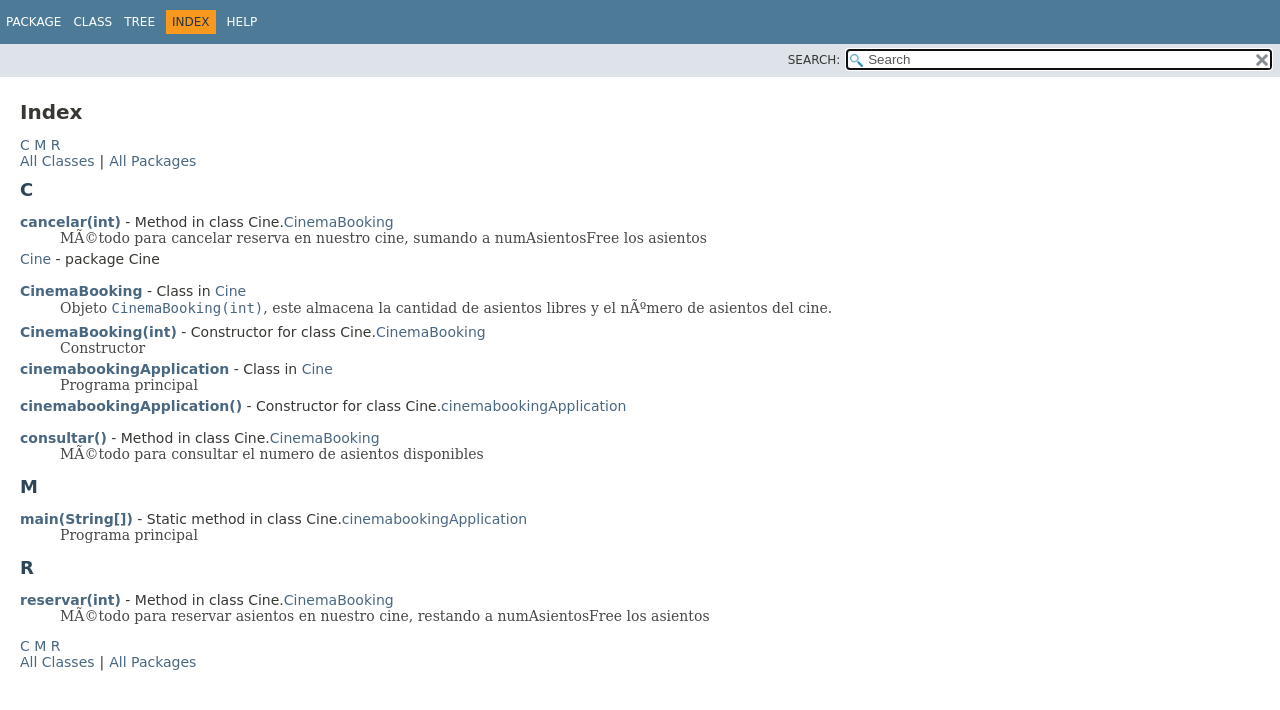
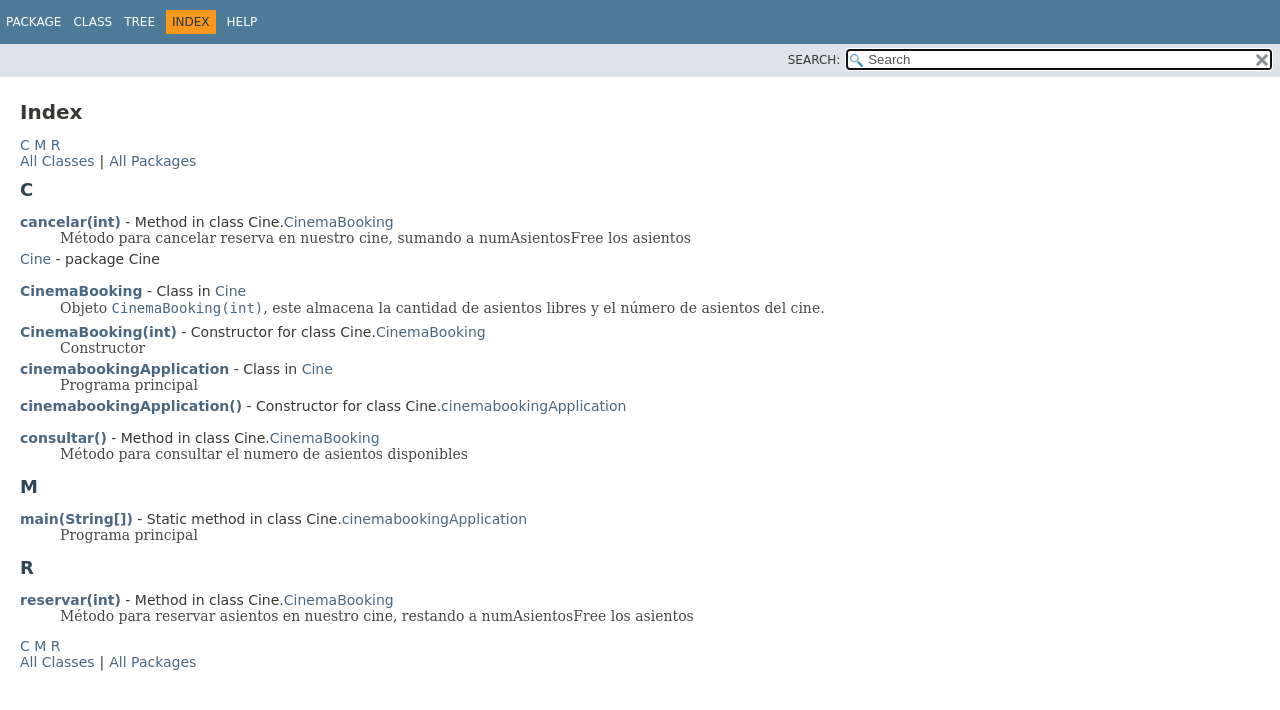
Before and after one commit to Jose76Tron/Cine_Proyecto_UT6_ETS, a plain HTML site: page docs/index-all.html in a window 1280 px wide. Drawn offline with Linux system fonts and the light colour scheme; a web font is replaced by a local one.

Commit message:
Javadoc UTF8

```diff
--- a/docs/index-all.html
+++ b/docs/index-all.html
@@ -2,10 +2,10 @@
 <!-- NewPage -->
 <html lang="es">
 <head>
-<!-- Generated by javadoc (16) on Thu Jun 10 11:54:07 WEST 2021 -->
+<!-- Generated by javadoc (16) on Thu Jun 10 12:08:52 WEST 2021 -->
 <title>Index</title>
 <meta name="viewport" content="width=device-width, initial-scale=1">
-<meta http-equiv="Content-Type" content="text/html; charset=utf-8">
+<meta http-equiv="Content-Type" content="text/html; charset=UTF-8">
 <meta name="dc.created" content="2021-06-10">
 <meta name="description" content="index">
 <meta name="generator" content="javadoc/IndexWriter">
@@ -57,7 +57,7 @@ loadScripts(document, 'script');</script>
 <dl class="index">
 <dt><span class="member-name-link"><a href="Cine/CinemaBooking.html#cancelar(int)">cancelar(int)</a></span> - Method in class Cine.<a href="Cine/CinemaBooking.html" title="class in Cine">CinemaBooking</a></dt>
 <dd>
-<div class="block">MÃ©todo para cancelar reserva en nuestro cine, sumando a numAsientosFree los
+<div class="block">Método para cancelar reserva en nuestro cine, sumando a numAsientosFree los
  asientos</div>
 </dd>
 <dt><a href="Cine/package-summary.html">Cine</a> - package Cine</dt>
@@ -65,7 +65,7 @@ loadScripts(document, 'script');</script>
 <dt><a href="Cine/CinemaBooking.html" title="class in Cine"><span class="type-name-link">CinemaBooking</span></a> - Class in <a href="Cine/package-summary.html">Cine</a></dt>
 <dd>
 <div class="block">Objeto <a href="Cine/CinemaBooking.html#%3Cinit%3E(int)"><code>CinemaBooking(int)</code></a>, este almacena la cantidad de asientos libres y
- el nÃºmero de asientos del cine.</div>
+ el número de asientos del cine.</div>
 </dd>
 <dt><span class="member-name-link"><a href="Cine/CinemaBooking.html#%3Cinit%3E(int)">CinemaBooking(int)</a></span> - Constructor for class Cine.<a href="Cine/CinemaBooking.html" title="class in Cine">CinemaBooking</a></dt>
 <dd>
@@ -79,7 +79,7 @@ loadScripts(document, 'script');</script>
 <dd>&nbsp;</dd>
 <dt><span class="member-name-link"><a href="Cine/CinemaBooking.html#consultar()">consultar()</a></span> - Method in class Cine.<a href="Cine/CinemaBooking.html" title="class in Cine">CinemaBooking</a></dt>
 <dd>
-<div class="block">MÃ©todo para consultar el numero de asientos disponibles</div>
+<div class="block">Método para consultar el numero de asientos disponibles</div>
 </dd>
 </dl>
 <h2 class="title" id="I:M">M</h2>
@@ -93,7 +93,7 @@ loadScripts(document, 'script');</script>
 <dl class="index">
 <dt><span class="member-name-link"><a href="Cine/CinemaBooking.html#reservar(int)">reservar(int)</a></span> - Method in class Cine.<a href="Cine/CinemaBooking.html" title="class in Cine">CinemaBooking</a></dt>
 <dd>
-<div class="block">MÃ©todo para reservar asientos en nuestro cine, restando a numAsientosFree los
+<div class="block">Método para reservar asientos en nuestro cine, restando a numAsientosFree los
  asientos</div>
 </dd>
 </dl>
```
Also changed, not shown: docs/Cine/CinemaBooking.html (+10 -10 lines), docs/Cine/cinemabookingApplication.html (+2 -2 lines), docs/Cine/package-summary.html (+3 -3 lines), docs/Cine/package-tree.html (+2 -2 lines), docs/allclasses-index.html (+3 -3 lines), docs/allpackages-index.html (+2 -2 lines), docs/help-doc.html (+2 -2 lines), docs/index.html (+2 -2 lines), docs/overview-tree.html (+2 -2 lines).
